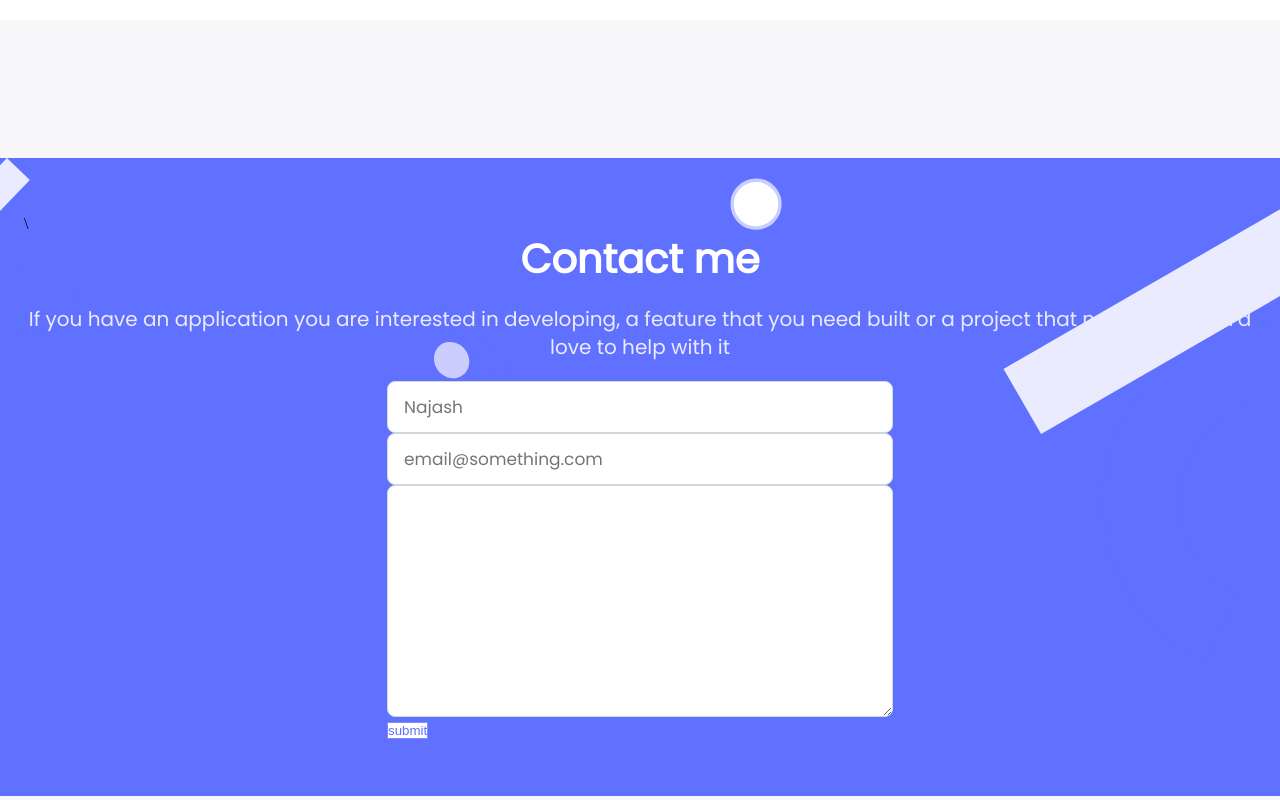
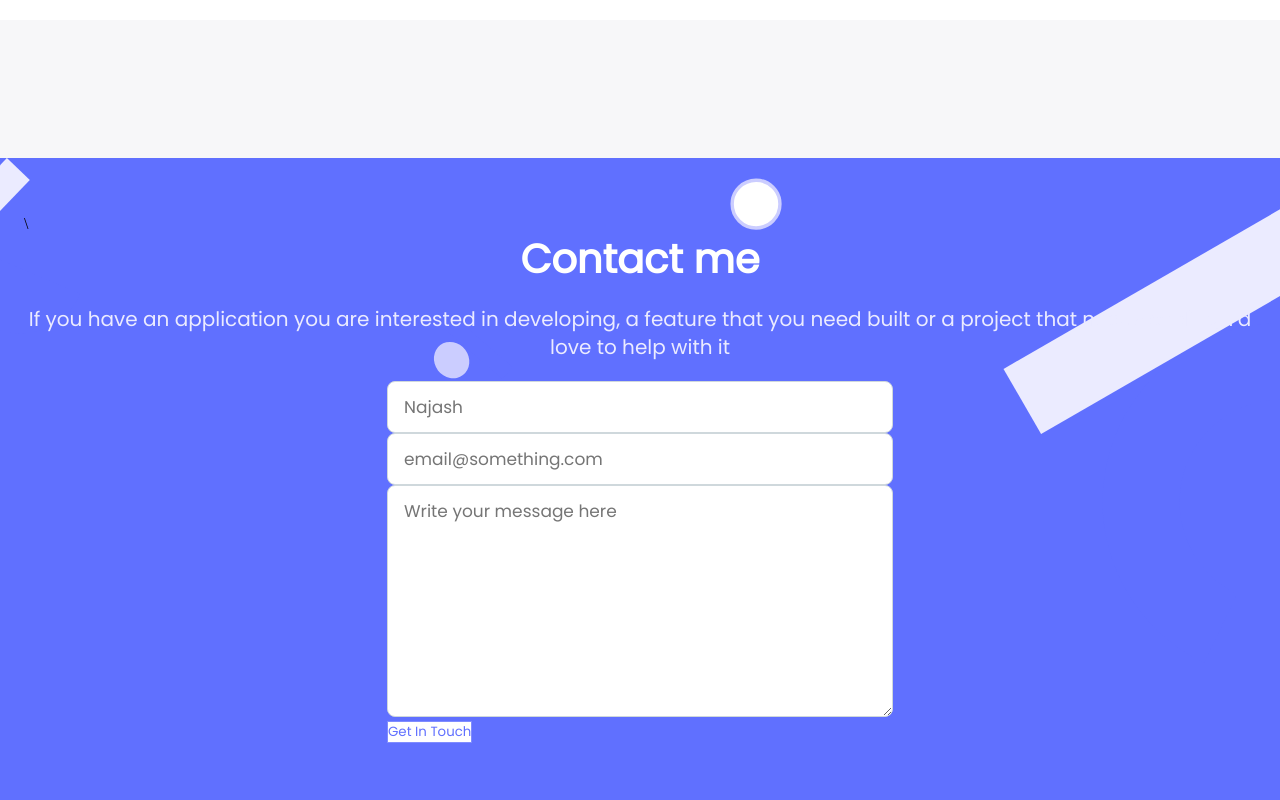
Before and after one commit to jash-debug/Portfolio-setup-and-mobile-first, a website: page index.html in a window 1280 px wide. Shown: the part 6922-7722 px from the top of the page. Drawn offline with Linux system fonts and the light colour scheme.

Commit message:
Add class files for css

```diff
--- a/index.html
+++ b/index.html
@@ -280,11 +280,10 @@
                     </li>
                     <li class="form__list2">
                         <textarea class="poppins form__style" name="textarea__form" id="textarea__form" cols="30" rows="10" maxlength="500"
-                            placeholder="Write your message here" required>
-                    </textarea>
+                            placeholder="Write your message here" required></textarea>
                     </li>
                     <li>
-                        <button type="button" class="form__button">submit</button>
+                        <button type="submit" class="form__button poppins">Get In Touch</button>
                     </li>
                 </ul>
             </form>
```
